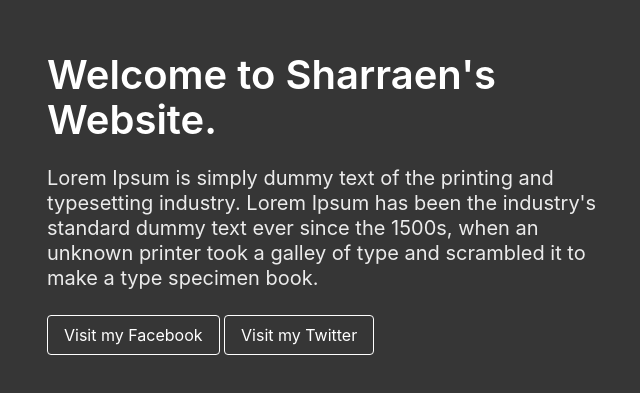
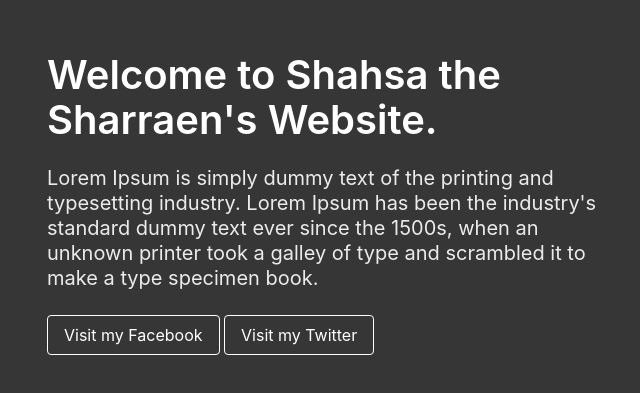
Before and after one commit to Sharraen/sharraengenapathy.github.io, a plain HTML site: page index.html in a window 1280 px wide. Shown: the part 197-590 px from the top of the page, without its empty margins (311-951 px from the left). Drawn offline with nearby package versions, Linux system fonts and the light colour scheme.

Commit message:
Update index.html

```diff
--- a/index.html
+++ b/index.html
@@ -13,7 +13,7 @@
             <div class="columns is-vcentered is-centered">
                 <div class="column is-6">
                     <div class="block">
-                        <h1 class="title is-2">Welcome to Sharraen's Website.</h1>
+                        <h1 class="title is-2">Welcome to Shahsa the Sharraen's Website.</h1>
                     </div>
                     <div class="block">
                         <h2 class="subtitle">Lorem Ipsum is simply dummy text of the printing and typesetting industry. Lorem Ipsum has been the industry's standard dummy text ever since the 1500s, when an unknown printer took a galley of type and scrambled it to make a type specimen book.<br>
```
